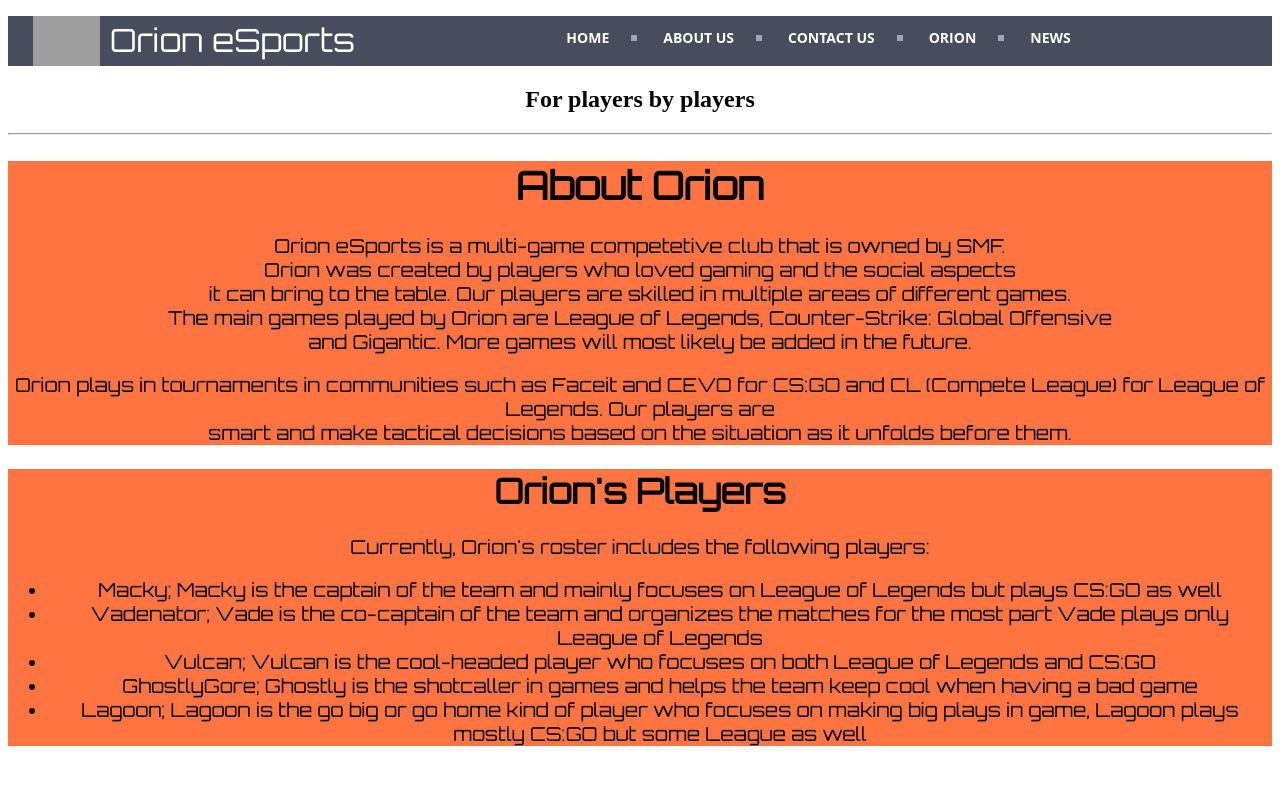
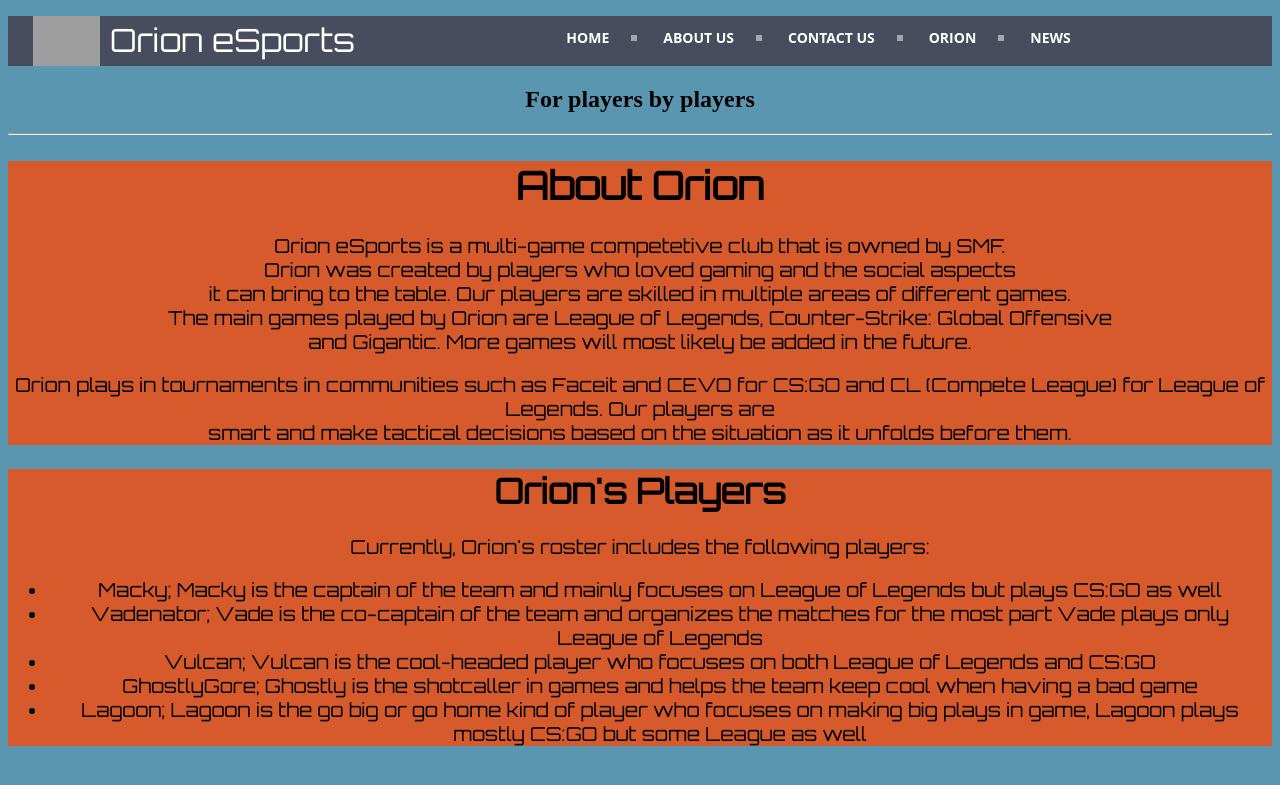
Before and after one commit to orion-solutions/smfwebsite, a PHP site: page /OGC.html in a window 1280 px wide. Shown: the top 785 px of the page. Run offline with PHP 8.4, Linux system fonts and the light colour scheme; grey boxes are pictures that could not be loaded.

Commit message:
I'm getting sick of fucking doing this

```diff
--- a/Style/OGC.css
+++ b/Style/OGC.css
@@ -1,5 +1,8 @@
 header {
     text-align:center;
+}
+body {
+    background-color:rgb(90,150,175);
 }
 #cssmenu {
     margin: 0;
```
